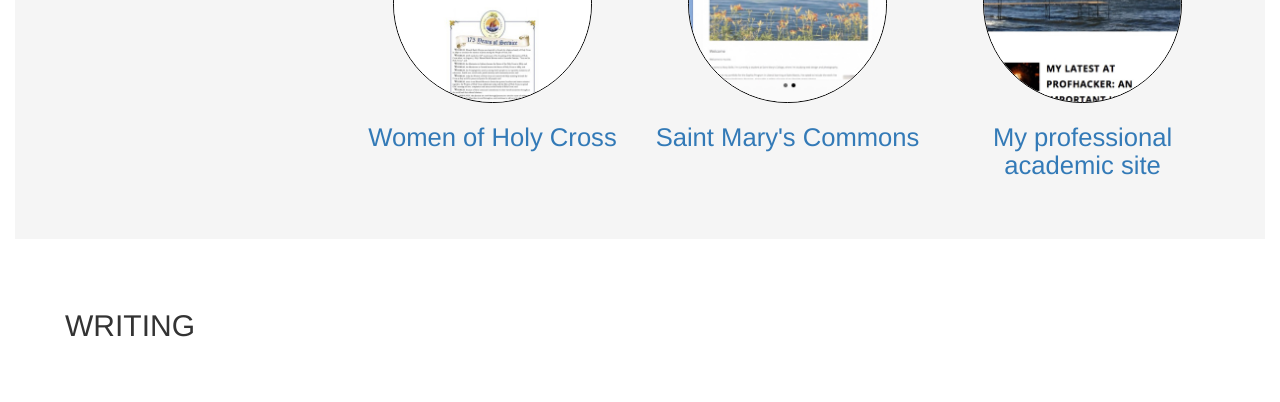
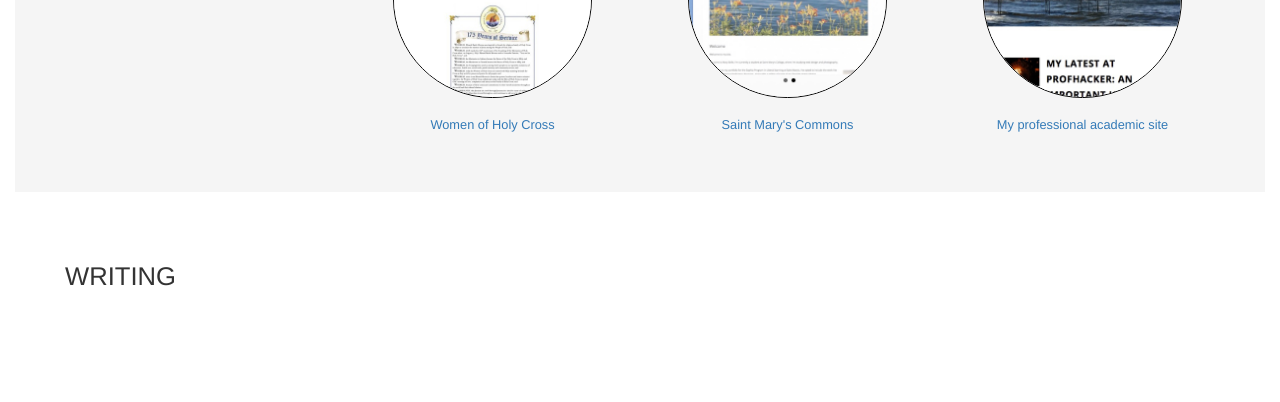
Before and after one commit to acavender/portfolio-fcc, a plain HTML site: page index.html in a window 1280 px wide. Shown: the part 454-856 px from the top of the page. After the commit the page ends 804 px from the top, so only its background shows below. Drawn offline with nearby package versions, Linux system fonts and the light colour scheme.

Commit message:
Another effort to make the header typography fluid.

```diff
--- a/index.html
+++ b/index.html
@@ -65,8 +65,12 @@
 
 /* Typography */
 
+h2 {
+	font-size: 2vw;
+}
+
 h3 {
-	font-size: 2vw;
+	font-size: 1vw;
 }
 
 </style>
```
